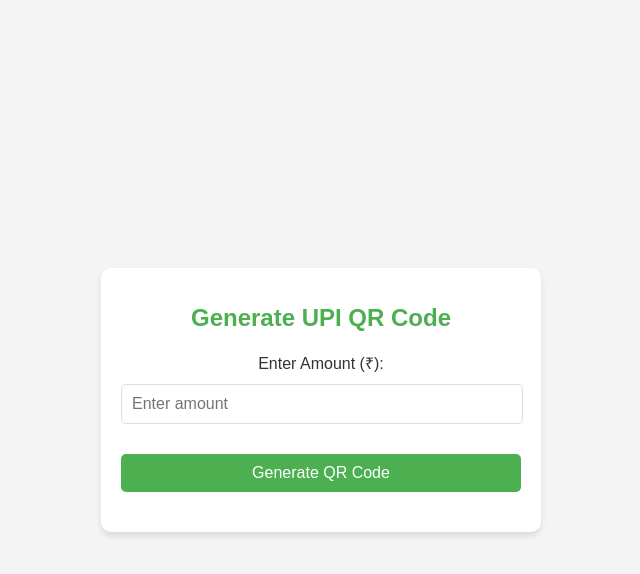
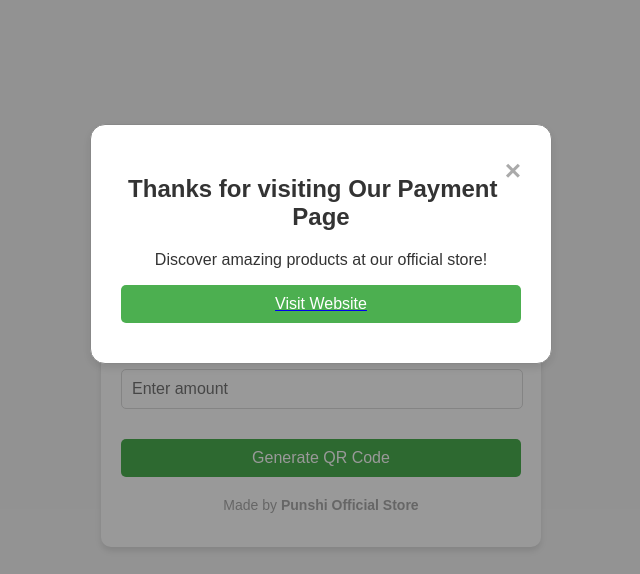
Before and after one commit to Punshibax/Punshi.gitbub.io, a plain HTML site: page index.html in a window 1280 px wide. Shown: the whole page, without its empty margins (319-959 px from the left). Drawn offline with Linux system fonts and the light colour scheme.

Commit message:
Update index.html

```diff
--- a/index.html
+++ b/index.html
@@ -71,9 +71,77 @@
     .btn:hover {
       background: #45a049;
     }
+
+    /* Modal styles */
+    .modal {
+      display: none;
+      position: fixed;
+      z-index: 1;
+      left: 0;
+      top: 0;
+      width: 100%;
+      height: 100%;
+      background-color: rgba(0, 0, 0, 0.4);
+      overflow: auto;
+      padding-top: 60px;
+    }
+
+    .modal-content {
+      background-color: #fff;
+      margin: 5% auto;
+      padding: 30px;
+      border: 1px solid #888;
+      width: 80%;
+      max-width: 400px;
+      text-align: center;
+      border-radius: 15px; /* More rounded corners */
+      box-shadow: 0 4px 10px rgba(0, 0, 0, 0.1);
+    }
+
+    .close {
+      color: #aaa;
+      float: right;
+      font-size: 28px;
+      font-weight: bold;
+    }
+
+    .close:hover,
+    .close:focus {
+      color: black;
+      text-decoration: none;
+      cursor: pointer;
+    }
+
+    /* Cleaner Footer Text */
+    .footer {
+      margin-top: 20px;
+      font-size: 14px;
+      color: #aaa;
+    }
+
+    .footer a {
+      color: #007BFF;
+      text-decoration: none;
+    }
+
+    .footer a:hover {
+      text-decoration: underline;
+    }
   </style>
 </head>
 <body>
+  <!-- Modal for website visit prompt -->
+  <div id="myModal" class="modal">
+    <div class="modal-content">
+      <span class="close">&times;</span>
+      <h2>Thanks for visiting Our Payment Page</h2>
+      <p>Discover amazing products at our official store!</p>
+      <a href="https://www.punshi.store" target="_blank">
+        <button class="btn">Visit Website</button>
+      </a>
+    </div>
+  </div>
+
   <div class="container">
     <h1>Generate UPI QR Code</h1>
     <div class="form-group">
@@ -85,34 +153,49 @@
       <div id="qrCode" class="qr-code"></div>
       <p id="qrMessage" style="display: none;">Scan to Pay</p>
     </div>
-    <button id="payWithUPIButton" class="btn" style="display: none;">Pay with UPI</button>
+    <button id="payWithUPIButton" class="btn" style="display: none;">Pay Now</button>
+    <div class="footer">
+      <p>Made by <b>Punshi Official Store</b></p>
+    </div>
   </div>
 
   <!-- Include qrcode.js library -->
   <script src="https://cdnjs.cloudflare.com/ajax/libs/qrcodejs/1.0.0/qrcode.min.js"></script>
   <script>
-    const upiID = "nandokh068@oksbi";
+    const upiID = "punshibai@fam"; // UPI ID
     let lastRequestTime = 0;
-    let retryCount = 0;
+
+    // Modal control
+    const modal = document.getElementById("myModal");
+    const closeModal = document.getElementsByClassName("close")[0];
+
+    // Show modal when page is loaded
+    window.onload = () => {
+      modal.style.display = "block";
+    };
+
+    // Close modal when user clicks on <span> (x)
+    closeModal.onclick = function() {
+      modal.style.display = "none";
+    }
+
+    // Close modal if the user clicks outside of the modal
+    window.onclick = function(event) {
+      if (event.target == modal) {
+        modal.style.display = "none";
+      }
+    }
 
     function generateQR() {
-      const currentTime = Date.now();
-      const cooldown = 60000; // 1 minute cooldown
       const amount = document.getElementById("amount").value;
       const qrCodeDiv = document.getElementById("qrCode");
       const qrMessage = document.getElementById("qrMessage");
       const payWithUPIButton = document.getElementById("payWithUPIButton");
 
-      // Check cooldown
-      if (currentTime - lastRequestTime < cooldown) {
-        alert("Please wait a minute before generating another QR code.");
-        return;
-      }
-
       // Clear previous QR Code
       qrCodeDiv.innerHTML = "";
 
-      if (!amount || amount <= 0) {
+      if (!amount || amount <= 1) {
         alert("Please enter a valid amount.");
         return;
       }
@@ -128,9 +211,6 @@
           height: 200,
         });
 
-        // Update request time
-        lastRequestTime = Date.now();
-
         // Show QR Code and message
         qrMessage.style.display = "block";
 
@@ -141,19 +221,24 @@
         };
       } catch (error) {
         console.error("QR Code generation failed:", error);
-
-        // Retry logic
-        if (retryCount < 3) {
-          retryCount++;
-          setTimeout(generateQR, cooldown);
-        } else {
-          alert("Failed to generate QR code. Please try again later.");
-        }
+        alert("Failed to generate QR code. Please try again later.");
       }
     }
 
     // Attach event listener to "Generate QR Code" button
     document.getElementById("generateQRButton").addEventListener("click", generateQR);
+
+    // Automatically update QR code when user changes the amount
+    document.getElementById("amount").addEventListener("input", function() {
+      const qrCodeDiv = document.getElementById("qrCode");
+      const qrMessage = document.getElementById("qrMessage");
+      const payWithUPIButton = document.getElementById("payWithUPIButton");
+
+      // Clear previous QR code
+      qrCodeDiv.innerHTML = "";
+      qrMessage.style.display = "none"; // Hide QR code message
+      payWithUPIButton.style.display = "none"; // Hide Pay Now button
+    });
   </script>
 </body>
 </html>
```
